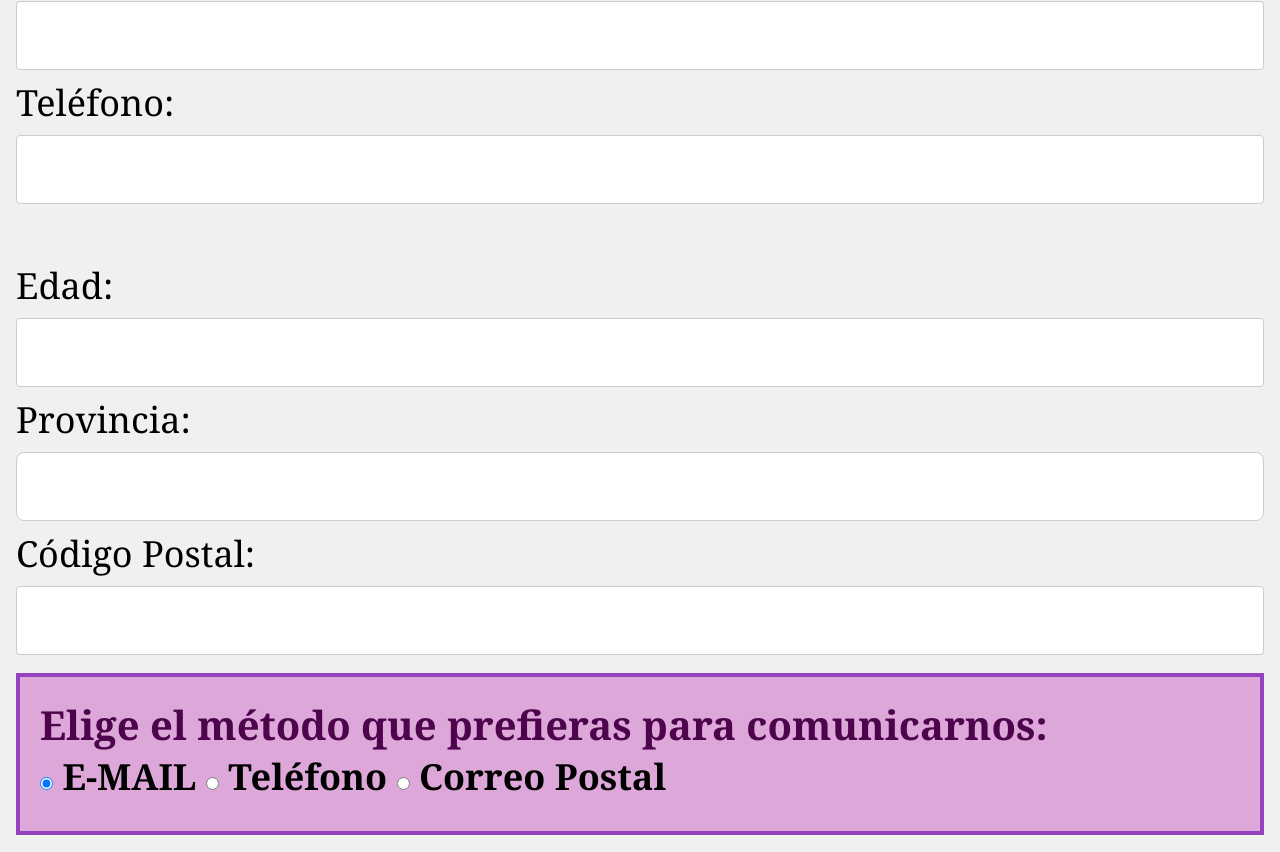
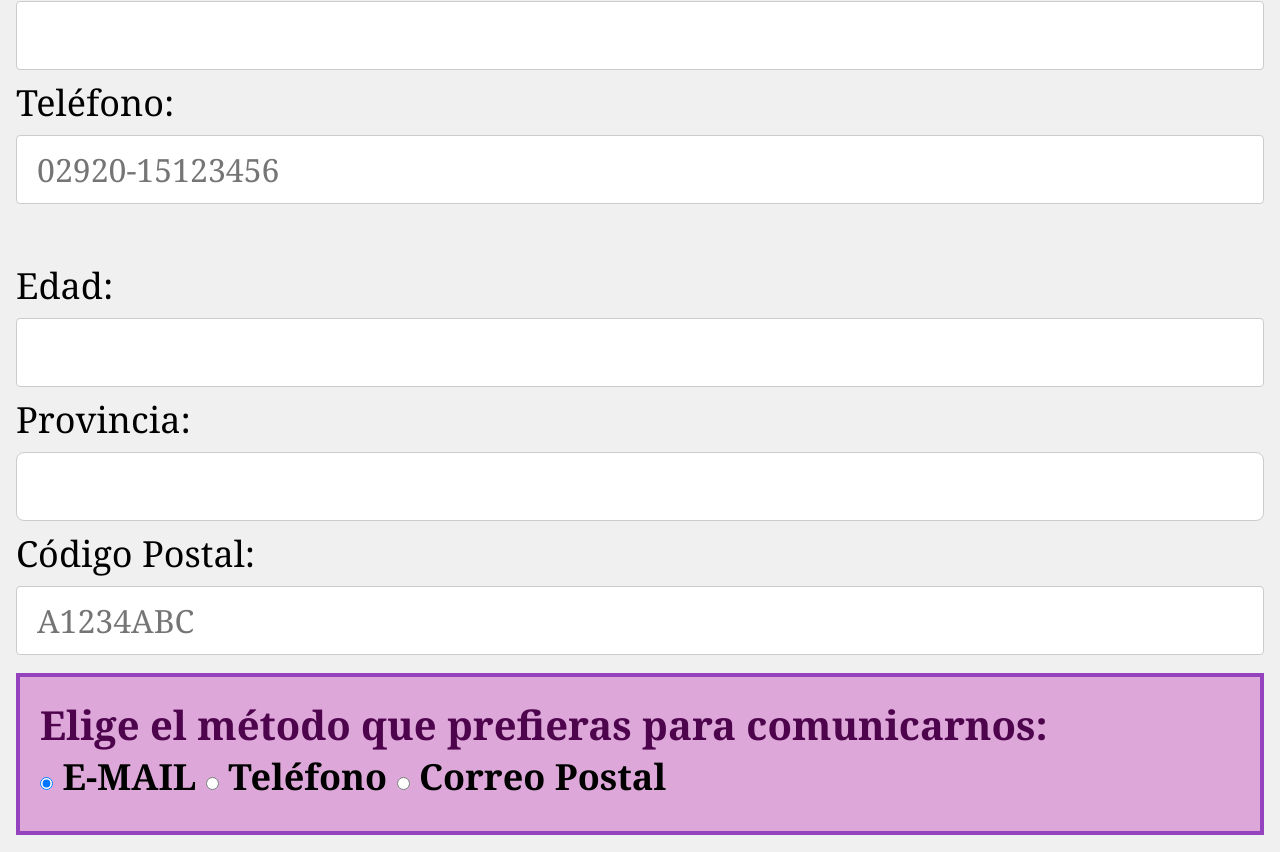
Before and after one commit to PaulaAndrPit/PaulaAndrPit.github.io, a plain HTML site: page contacto.html in a window 1280 px wide. Shown: the part 591-1443 px from the top of the page. Drawn offline with Linux system fonts and the light colour scheme.

Commit message:
Update input fields with placeholders for better user guidance

```diff
--- a/contacto.html
+++ b/contacto.html
@@ -15,7 +15,7 @@
                 <label for="text">E-mail: </label><br>
                 <input type="text" id="Email" name="Email"><br>
                 <label type="Telefono">Teléfono: <br>
-                <input type="text" id="telefono" name="telefono" pattern ="[0-9]{13}" onclick=this.value="" ></label><br>  <br>
+                <input type="text" id="telefono" name="telefono" placeholder="02920-15123456" pattern ="[0-9]{5}-[0-9]{8}" onclick=this.value="" ></label><br>  <br>
                 <label for="edad">Edad: </label><br>
                 <input type="number" id="edad" name="edad" min="16" max="120"><br>
 
@@ -31,7 +31,7 @@
 
                 <label for="codigo-postal"> Código Postal: </label><br>
                 <!--- Código postal: controlado con una expresión regular que incluya A1234ABC-->
-                <input type="text" id="codigo-postal" name="codigo-postal" pattern="[A-Z]{1}[0-9]{4}[A-Z]{3}"><br>
+                <input type="text" id="codigo-postal" name="codigo-postal" placeholder="A1234ABC" pattern="[A-Z]{1}[0-9]{4}[A-Z]{3}"><br>
 
                 <h2>Elige el método que prefieras para comunicarnos:
                 <p class="Suscripcion">
```
